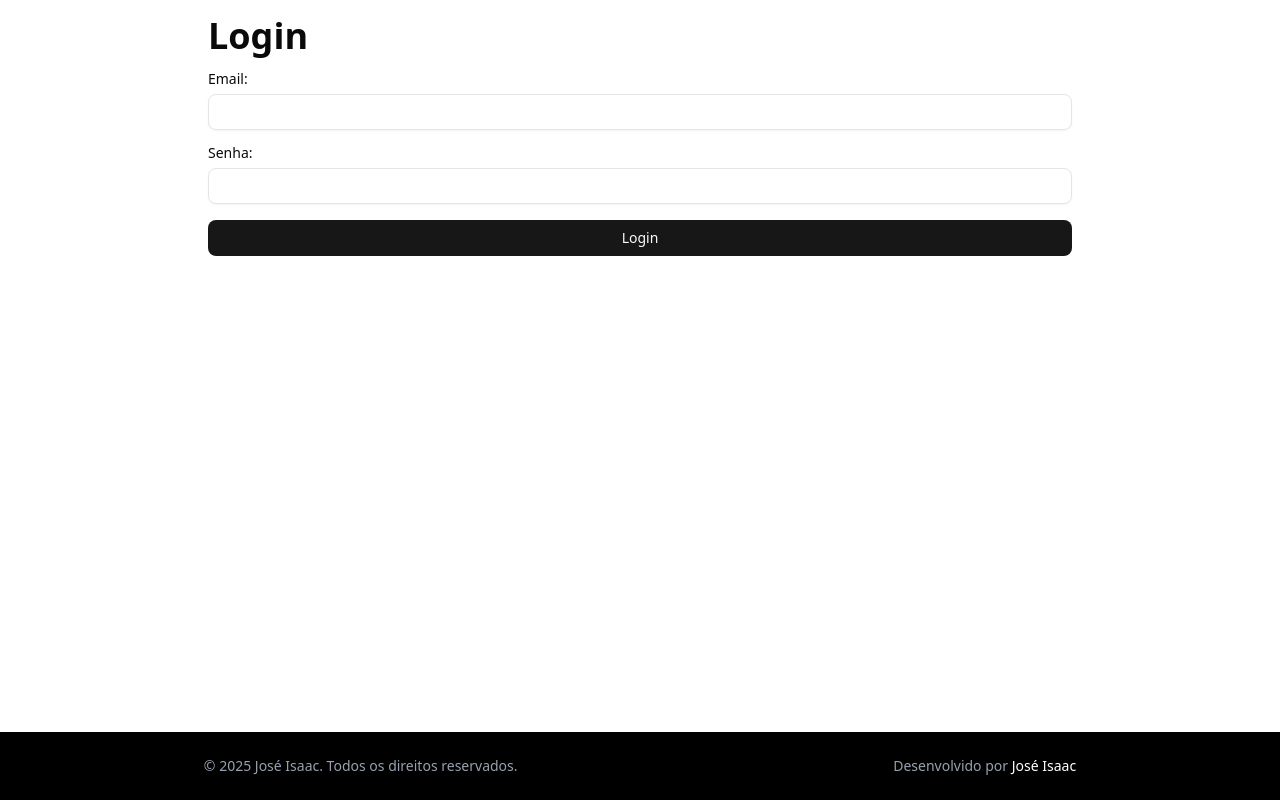
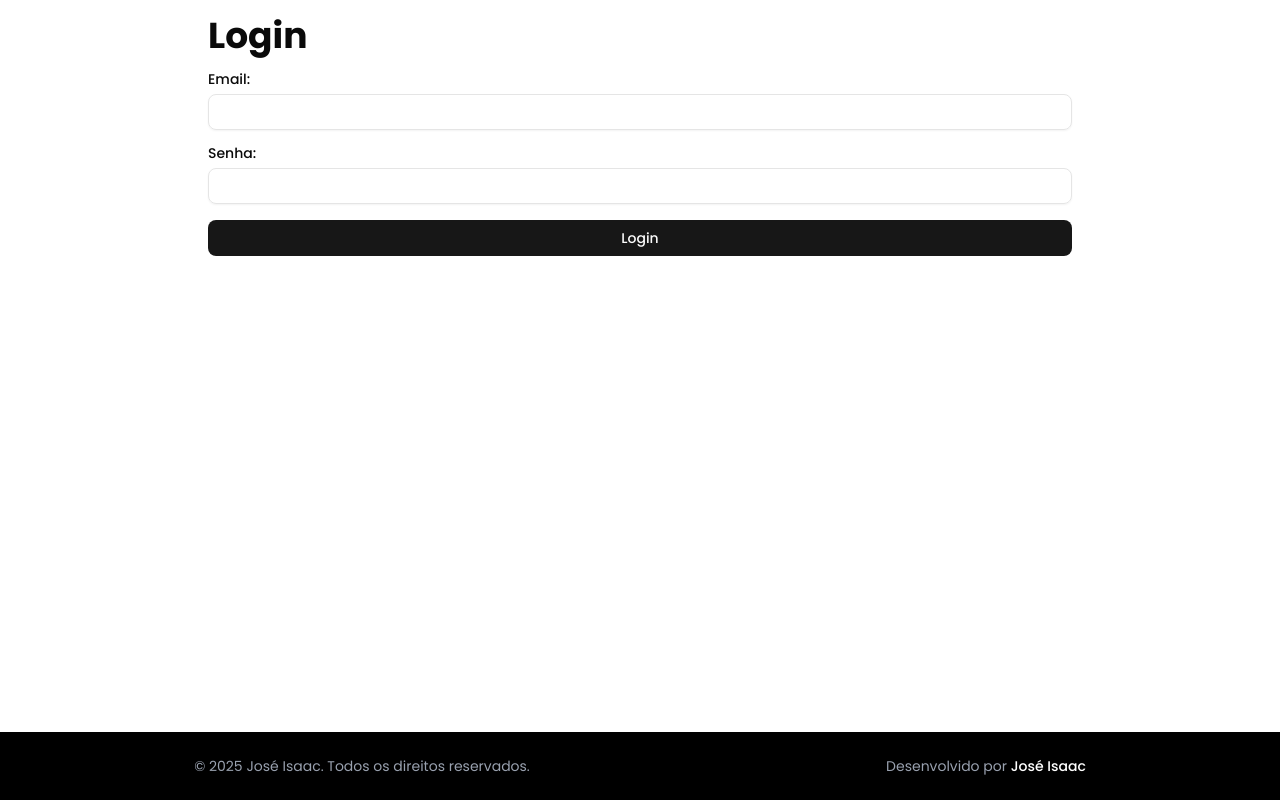
Before and after one commit to joseisaacpy/controle-projetos, a Next.js app: page / in a window 1280 px wide. Built offline with nearby package versions, Linux system fonts and the light colour scheme.

Commit message:
fix(layout): corrigir classe da fonte - apagar arquivo proxy

```diff
--- a/app/layout.tsx
+++ b/app/layout.tsx
@@ -23,7 +23,7 @@ export default function RootLayout({
 }>) {
   return (
     <html lang="pt-BR">
-      <body className={`flex flex-col min-h-screen poppins.className`}>
+      <body className={`flex flex-col min-h-screen ${poppins.className}`}>
         <main className="flex-1">{children}</main>
 
         <Toaster position="top-center" />
--- a/proxy.ts
+++ /dev/null
@@ -1,3 +0,0 @@
-export default function proxy() {
-  console.log("passou pelo proxy/middleware");
-}
```
